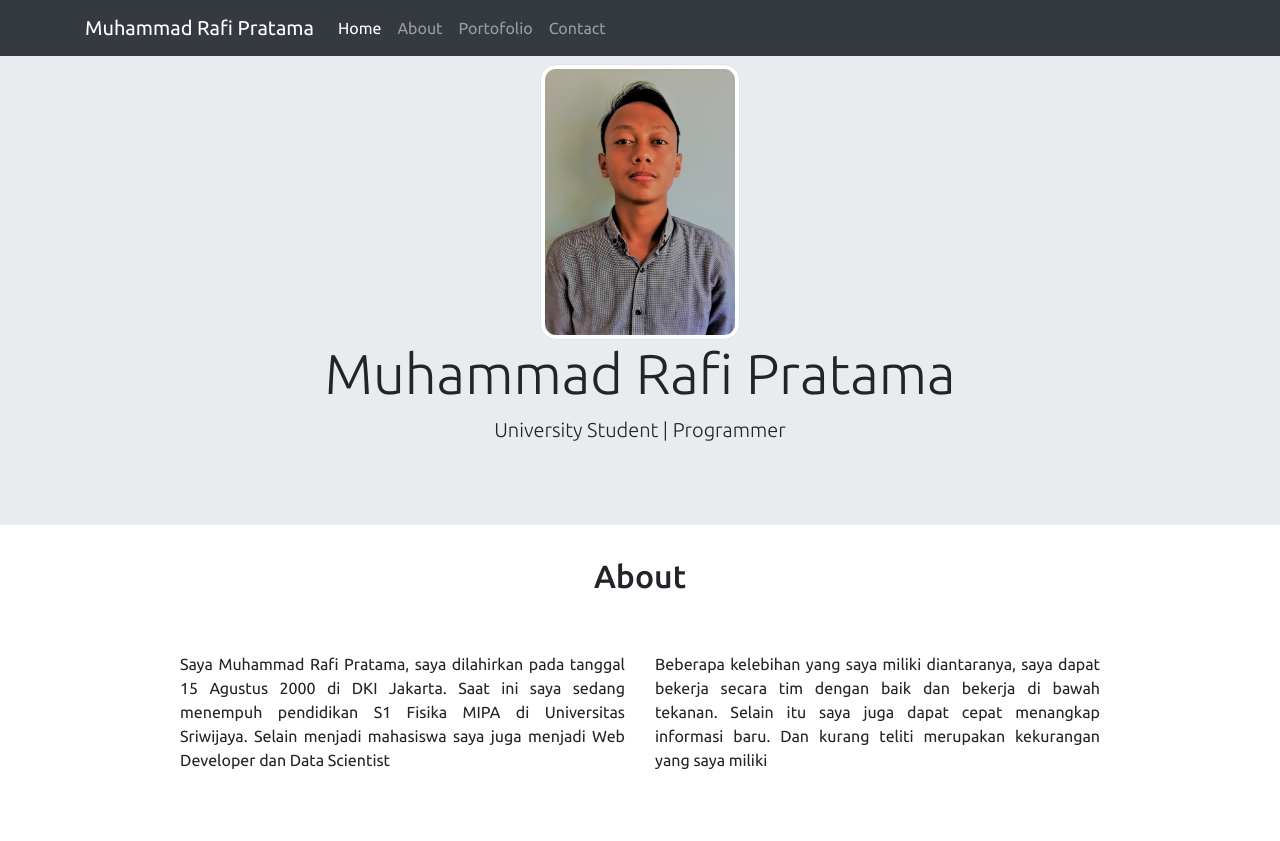
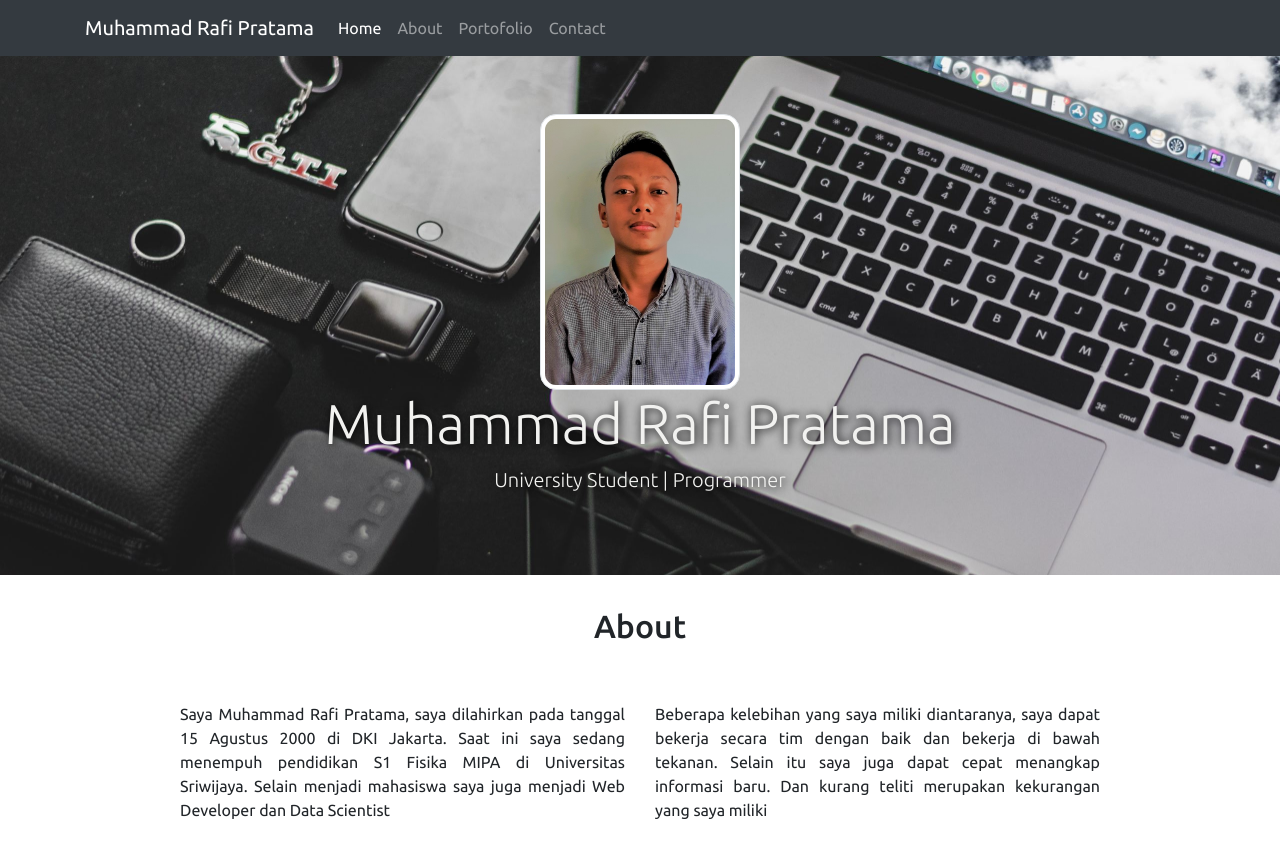
Before and after one commit to PratamaRafi/webprofile, a plain HTML site: page index.html in a window 1280 px wide. Shown: the top 841 px of the page. Drawn offline with nearby package versions, Linux system fonts and the light colour scheme.

Commit message:
add jumbotron bckgrnd

```diff
--- a/index.html
+++ b/index.html
@@ -42,7 +42,7 @@
 
     <!-- UPPER CONTENT -->
     <div class="jumbotron jumbotron-fluid">
-            <div class="container text-center">
+            <div class="container upper text-center">
                 <img src="img/profile1.jpg" alt="foto profile" width="18%" style="border-radius:1em" class="img-thumbnail">
             <h1 class="display-4">Muhammad Rafi Pratama</h1>
             <p class="lead">University Student | Programmer </p>
--- a/main.css
+++ b/main.css
@@ -7,6 +7,7 @@ html {
 
 body {
     font-family: 'Ubuntu', sans-serif;
+	margin-top:50px;
   }
 
 @media screen and (max-width: 992px) {
@@ -19,7 +20,17 @@ body {
   }
 
 
+.jumbotron {
+	background-image: url('img/back2.jpg');
+	background-attachment: fixed;
+	background-size: cover;
+	background-position: 0 -200px;
+	color: #F2F2F0;
+}
 
+.jumbotron h1, .jumbotron p {
+	text-shadow:1px 1px 10px rgba(0,0,0,1);
+}
 
 section {
     min-height: 420px;
```
Also changed, not shown: img/2560x1600-1006049-cyberpunk-room-photography-programming-New-Retro-Wave-vaporwave-Blade-Runner-interior-design-light-design-screenshot.jpg (added), img/6013b6d18bba1.jpg (added), img/6013b8da5a971.jpg (added), img/back2.jpg (added), 2 other files.
